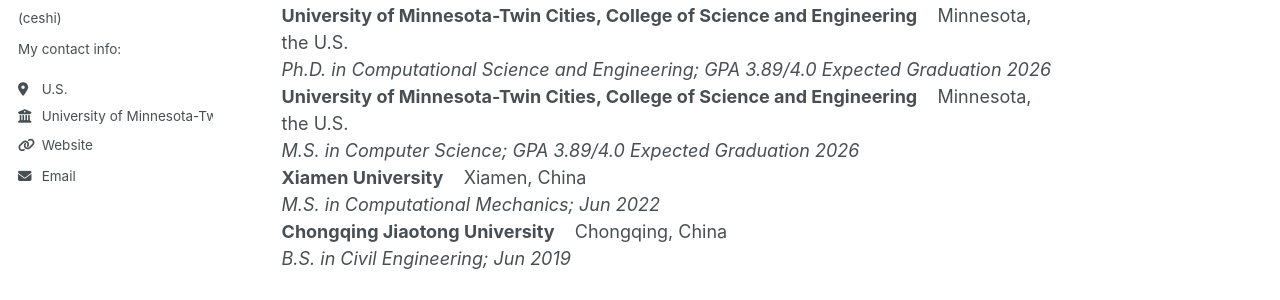
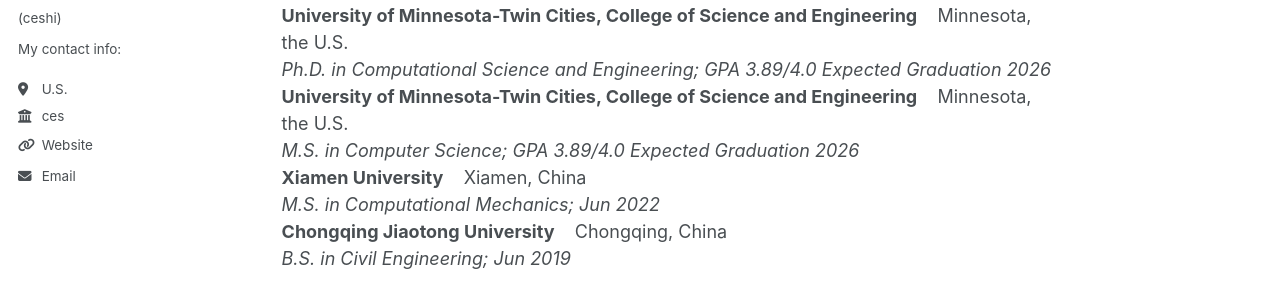
Before and after one commit to Honghui-Du/Honghui-Du.github.io, a Jekyll site: the page built from _pages/about.md, in a window 1280 px wide. Shown: the part 242-542 px from the top of the page. Built offline with Jekyll 4.4.1, drawn with Linux system fonts in a browser that asks for light colours.

Commit message:
Update _config.yml

```diff
--- a/_config.yml
+++ b/_config.yml
@@ -26,7 +26,7 @@ author:
   pronouns         : "(ceshi)"
   bio              : "My contact info: "
   location         : "U.S."
-  employer         : "University of Minnesota-Twin Cities"
+  employer         : "ces"
   uri              : "https://twin-cities.umn.edu/"
   email            : "du000211@umn.edu"
 
```
